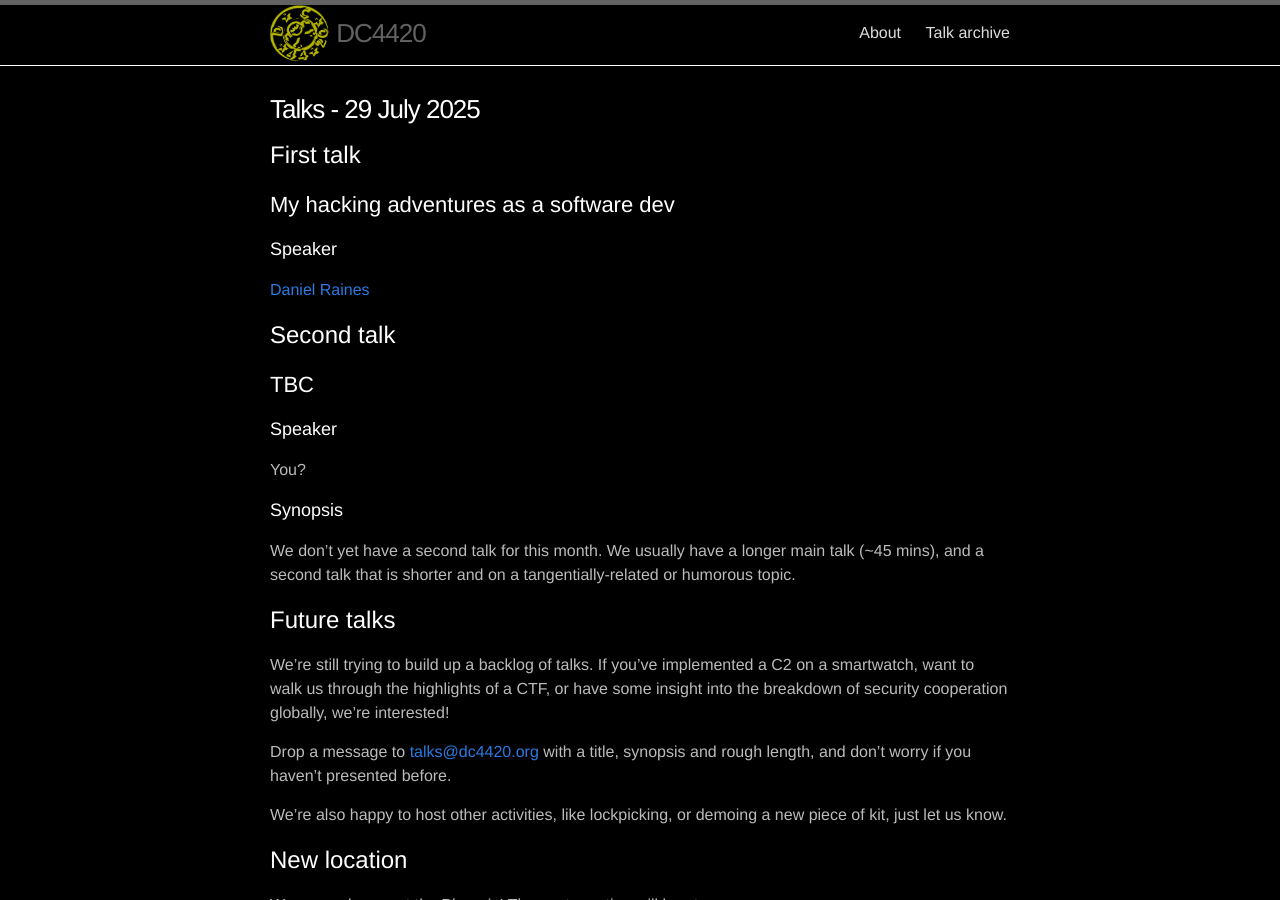
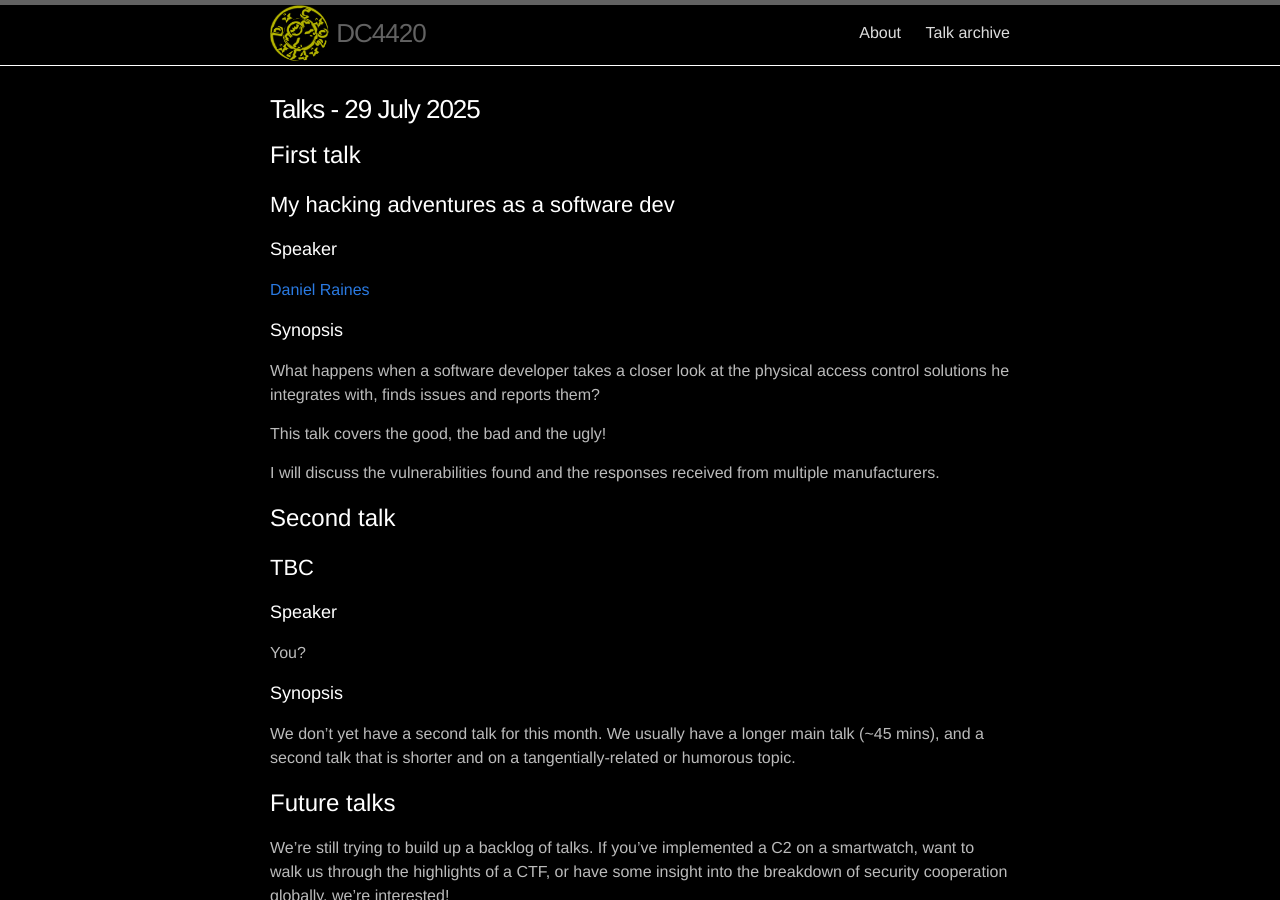
Before and after one commit to dc4420/website, a Jekyll site: the page built from _posts/2025-07-29-talks.markdown, in a window 1280 px wide and 900 px high. Built offline with Jekyll 4.4.1, drawn with Linux system fonts in a browser that asks for light colours; nearby versions of some CDN libraries.

Commit message:
Add blurb

```diff
--- a/_posts/2025-07-29-talks.markdown
+++ b/_posts/2025-07-29-talks.markdown
@@ -12,6 +12,13 @@ categories: talk
 
 [Daniel Raines](https://www.linkedin.com/in/danielraines/)
 
+### Synopsis
+
+What happens when a software developer takes a closer look at the physical access control solutions he integrates with, finds issues and reports them?
+
+This talk covers the good, the bad and the ugly!
+
+I will discuss the vulnerabilities found and the responses received from multiple manufacturers.
 
 # Second talk
 
```
